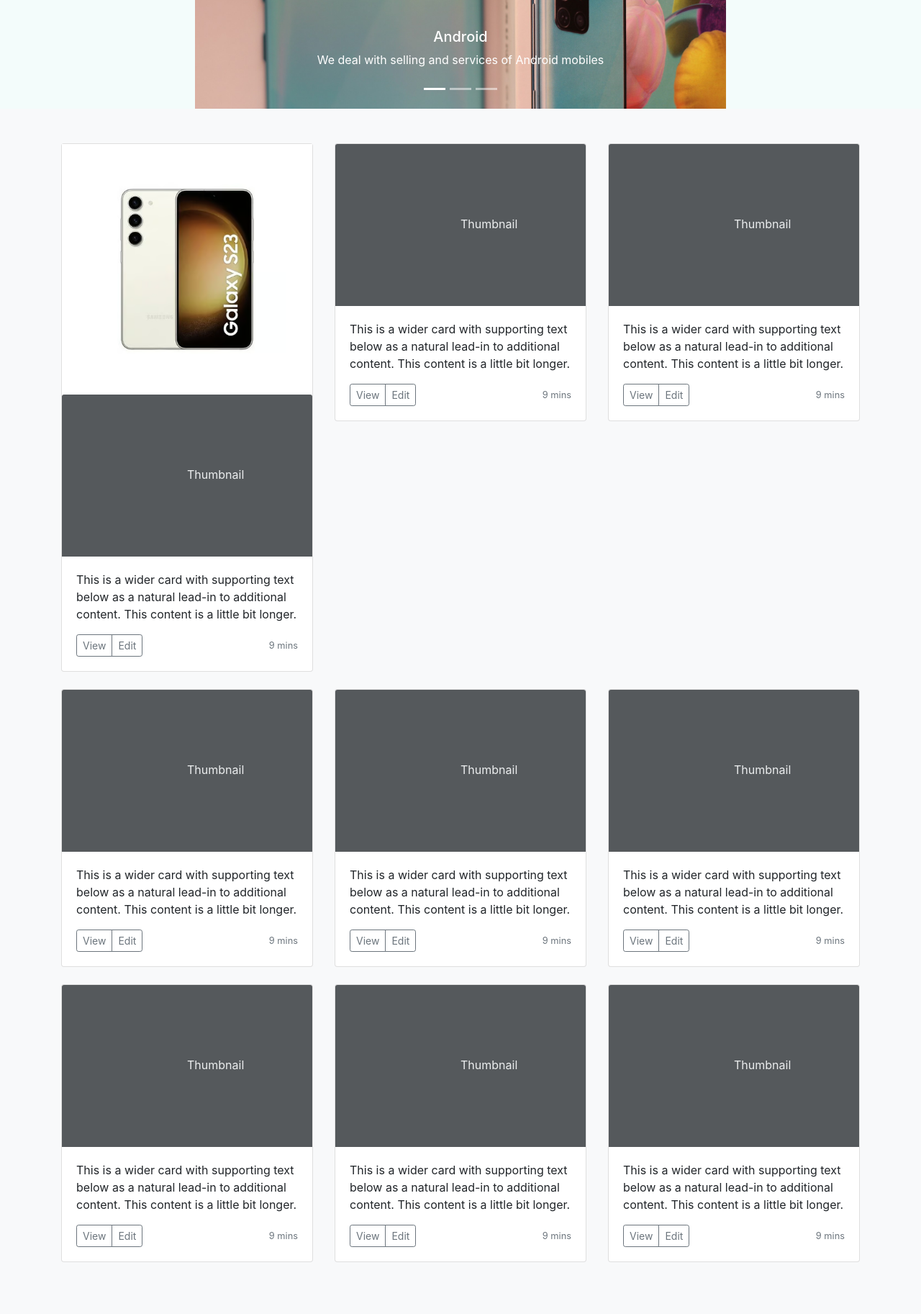
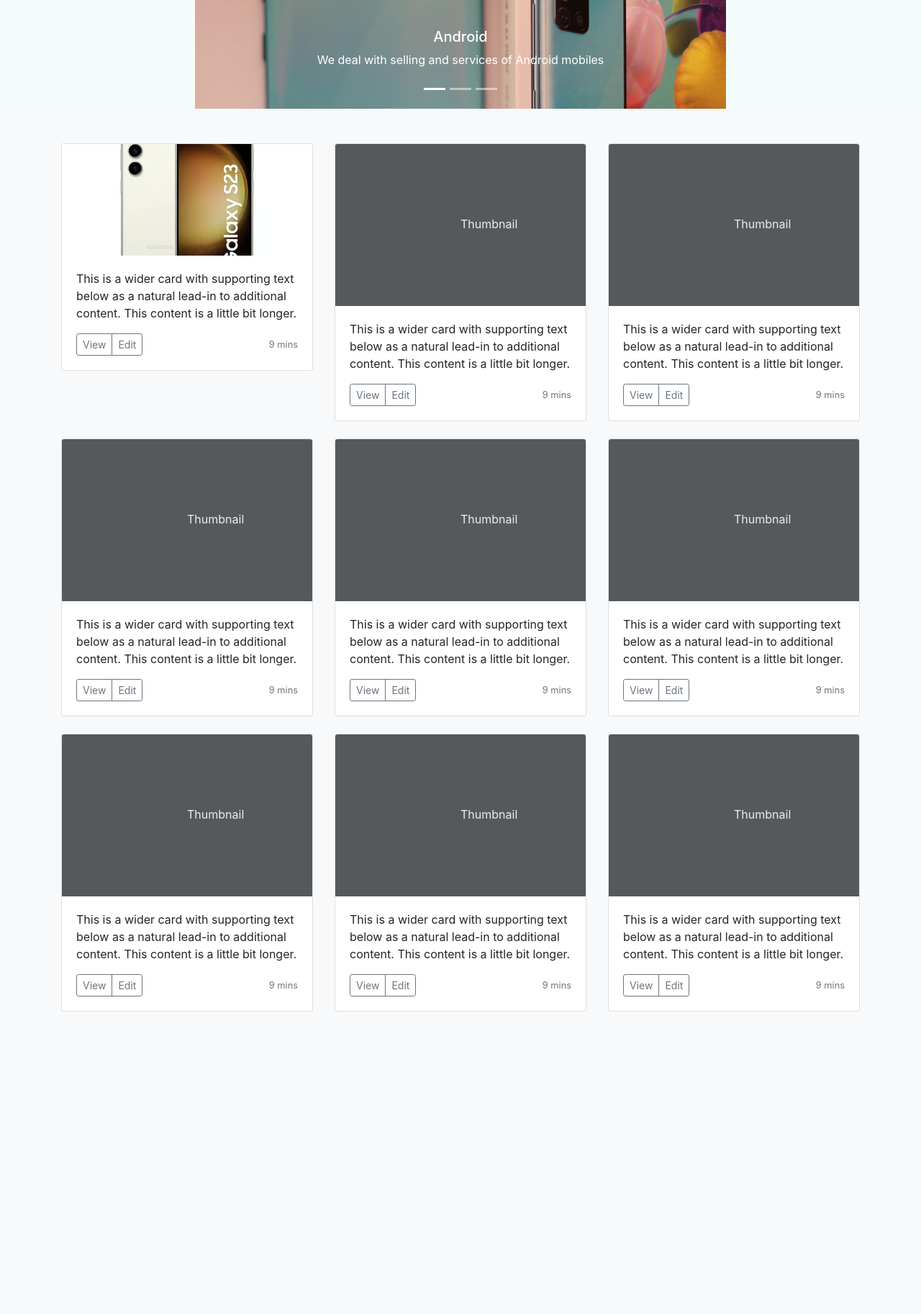
Before and after one commit to AamirSohail07000/My_DjangoProject, a Django app: page / in a window 1280 px wide. Shown: the part 447-2272 px from the top of the page at 72% size. After the commit the page ends 1852 px from the top, so only its background shows below. Run offline with Django 5.2, Linux system fonts and the light colour scheme; some libraries are stand-ins or nearby versions.

Commit message:
Update index.html

```diff
--- a/templates/index.html
+++ b/templates/index.html
@@ -59,8 +59,7 @@ AZ Mobile store
       <div class="row">
         <div class="col-md-4">
           <div class="card mb-4 shadow-sm">
-           <img src="{% static 'samsung.avif' %}" class="d-block w-" alt="...">
-            <svg class="bd-placeholder-img card-img-top" width="100%" height="225" xmlns="http://www.w3.org/2000/svg" preserveAspectRatio="xMidYMid slice" focusable="false" role="img" aria-label="Placeholder: Thumbnail"><title>Placeholder</title><rect width="100%" height="100%" fill="#55595c"></rect><text x="50%" y="50%" fill="#eceeef" dy=".3em">Thumbnail</text></svg>
+           <img src="{% static 'samsung.avif' %}" style="width: 100%; height: auto; max-height: 155px; object-fit: cover;" class="d-block w-" alt="...">
             <div class="card-body">
               <p class="card-text">This is a wider card with supporting text below as a natural lead-in to additional content. This content is a little bit longer.</p>
               <div class="d-flex justify-content-between align-items-center">
```
